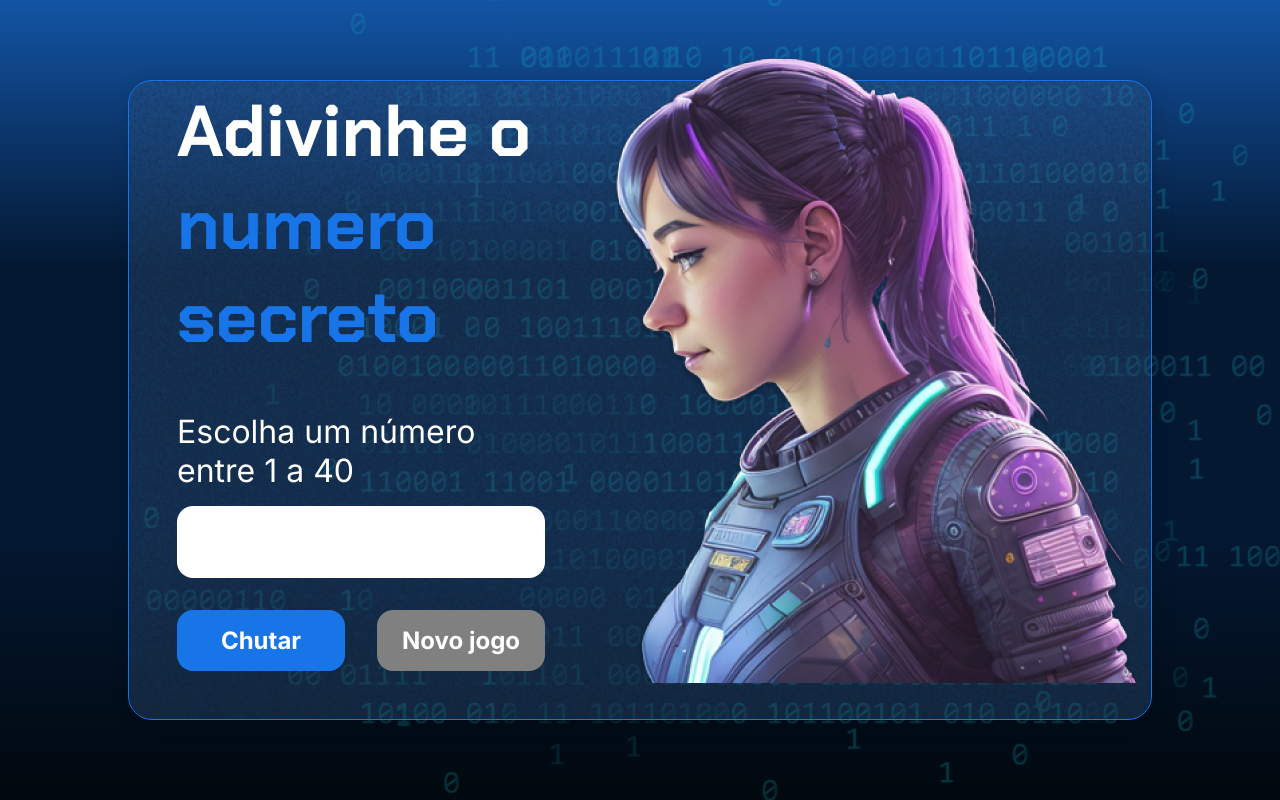
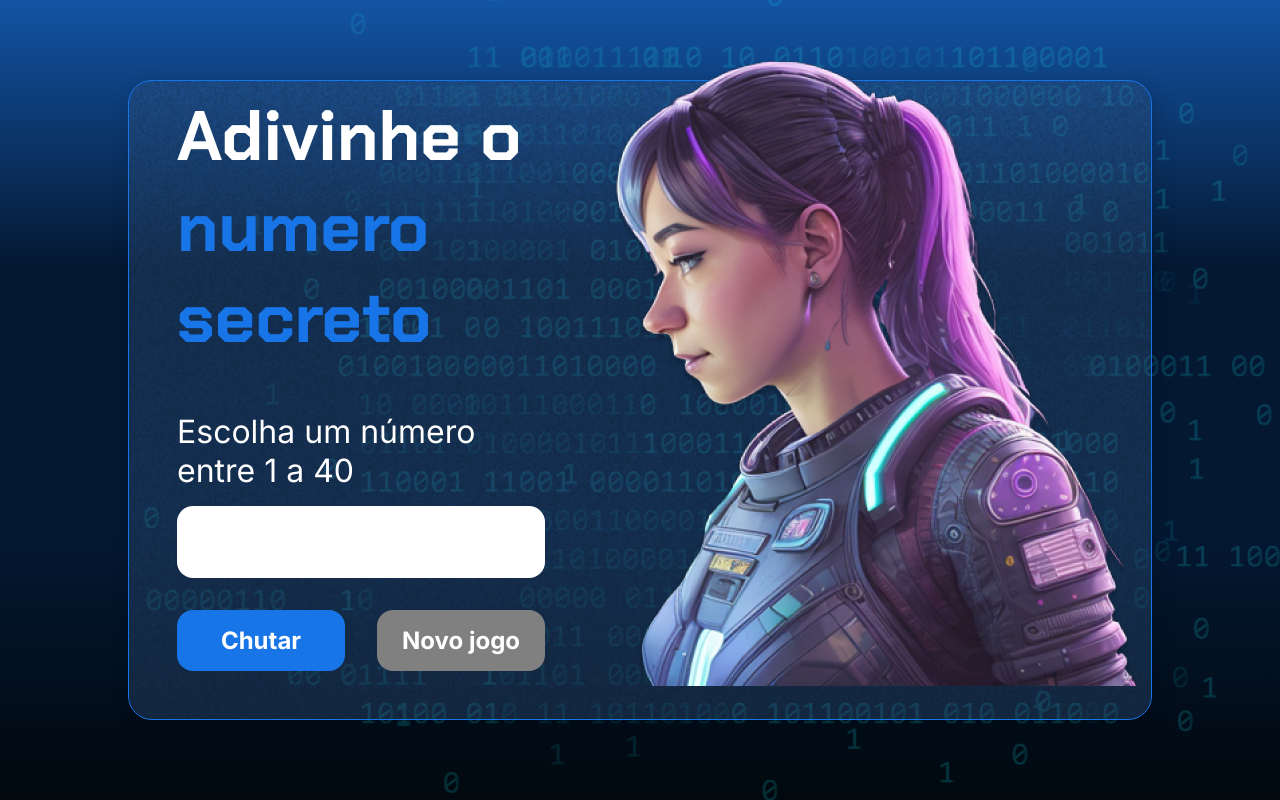
Before and after one commit to LeoLBS/numero-secreto, a plain HTML site: page index.html in a window 1280 px wide. Drawn offline with Linux system fonts and the light colour scheme; files whose address does not match are found by name.

Commit message:
Alterando o tamanho da fonte

```diff
--- a/style.css
+++ b/style.css
@@ -92,7 +92,7 @@ body::before {
 
 h1 {
     font-family: 'Chakra Petch', sans-serif;
-    font-size: 72px;
+    font-size: 70px;
     padding-bottom: 3rem;
 }
 
```
